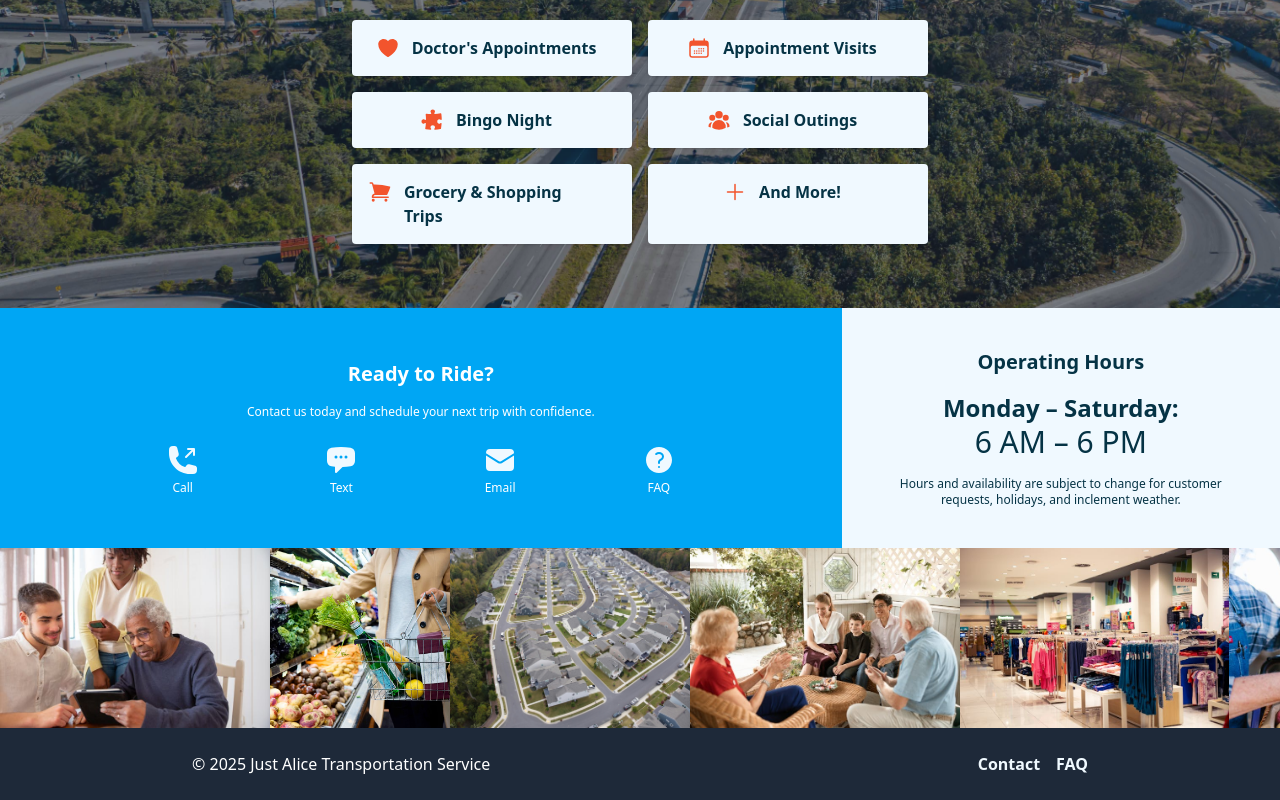
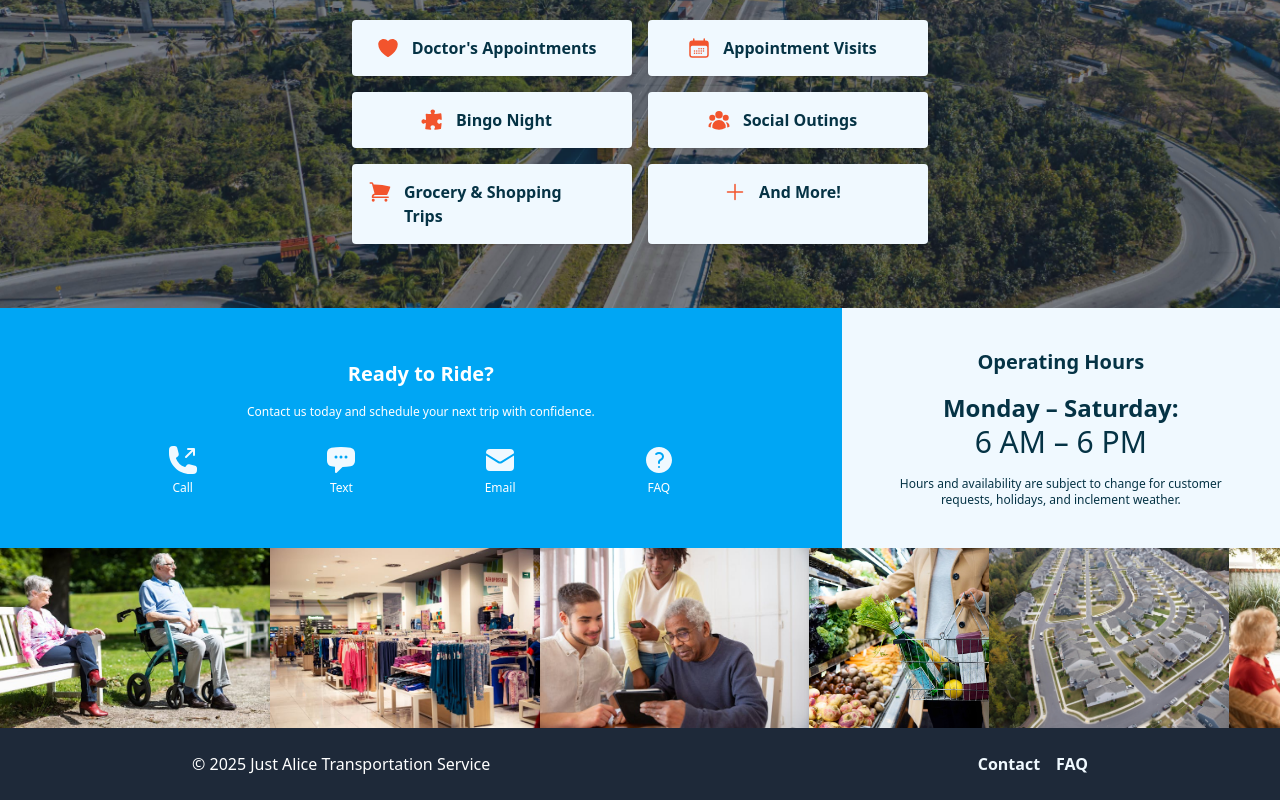
Before and after one commit to levsevdev/jats, a React (Vite) app: page / in a window 1280 px wide. Shown: the part 692-1492 px from the top of the page. Built offline with nearby package versions, Linux system fonts and the light colour scheme.

Commit message:
add images to slideshow

```diff
--- a/src/components/Slideshow.jsx
+++ b/src/components/Slideshow.jsx
@@ -6,10 +6,12 @@ import img3 from "../assets/pexels-delot-19599238.jpg";
 import img4 from "../assets/pexels-rdne-6148881.jpg";
 import img5 from "../assets/pexels-rdne-8541349.jpg";
 import img6 from "../assets/pexels-harry-thomas-3543800-10525693.jpg";
+import img7 from "../assets/pexels-rollz-19956096.jpg"
+import img8 from "../assets/pexels-rollz-19971196.jpg"
 
 export default function Slideshow({speed = 0.5}) {
   const sliderRef = useRef(null);
-  const images = [img2, img1, img6,img4, img3, img5 ];
+  const images = [img8, img3, img2, img1, img6,img4, img7, img5 ];
 
   useEffect(() => {
     const slider = sliderRef.current;
@@ -32,7 +34,7 @@ export default function Slideshow({speed = 0.5}) {
   }, [speed]);
 
   return (
-    <div className="w-full h-45 overflow-hidden">
+    <div className="w-full h-45 overflow-scroll">
       <div
         ref={sliderRef}
         className="flex w-max"
```
Also changed, not shown: src/assets/pexels-rollz-19956096.jpg (added), src/assets/pexels-rollz-19971196.jpg (added).
